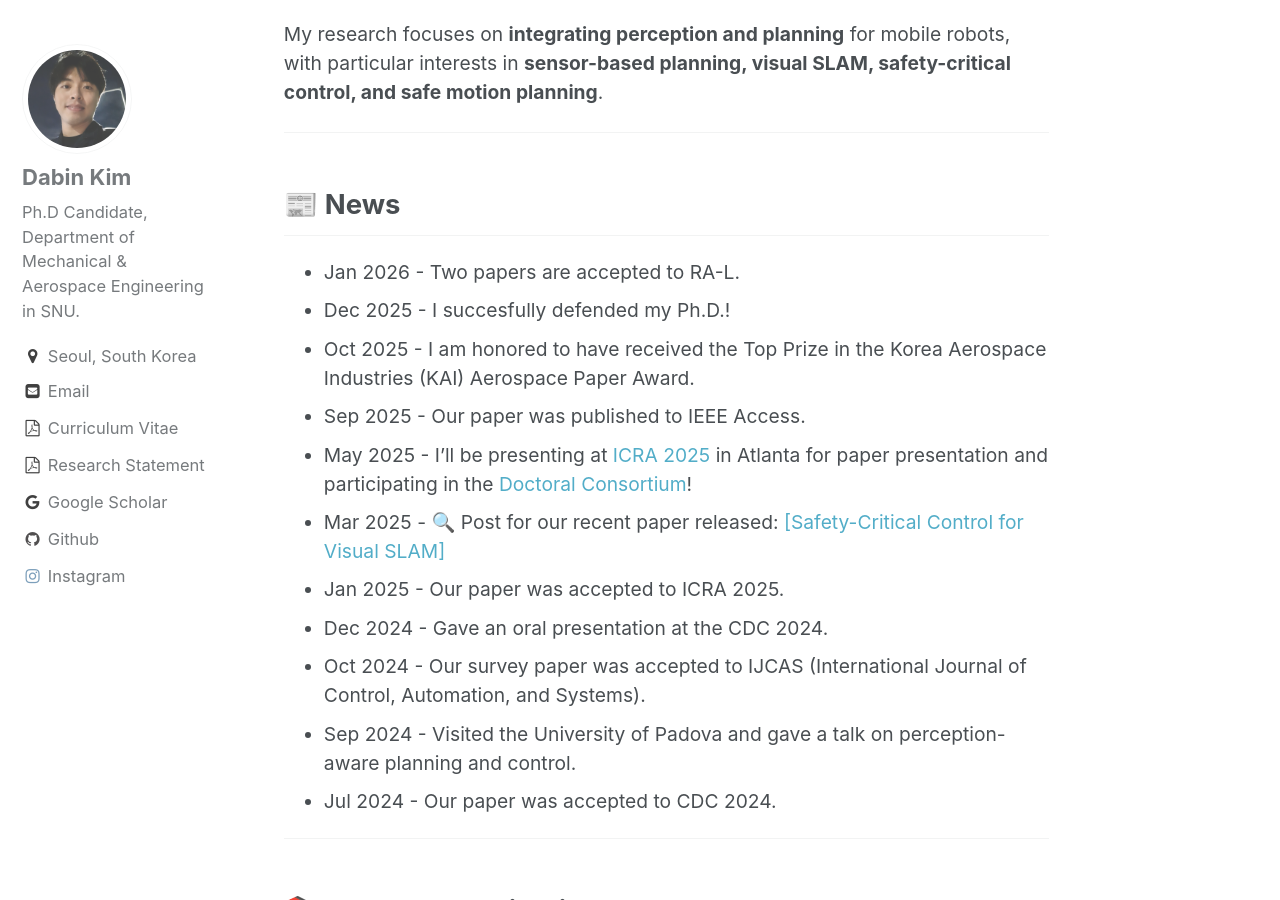
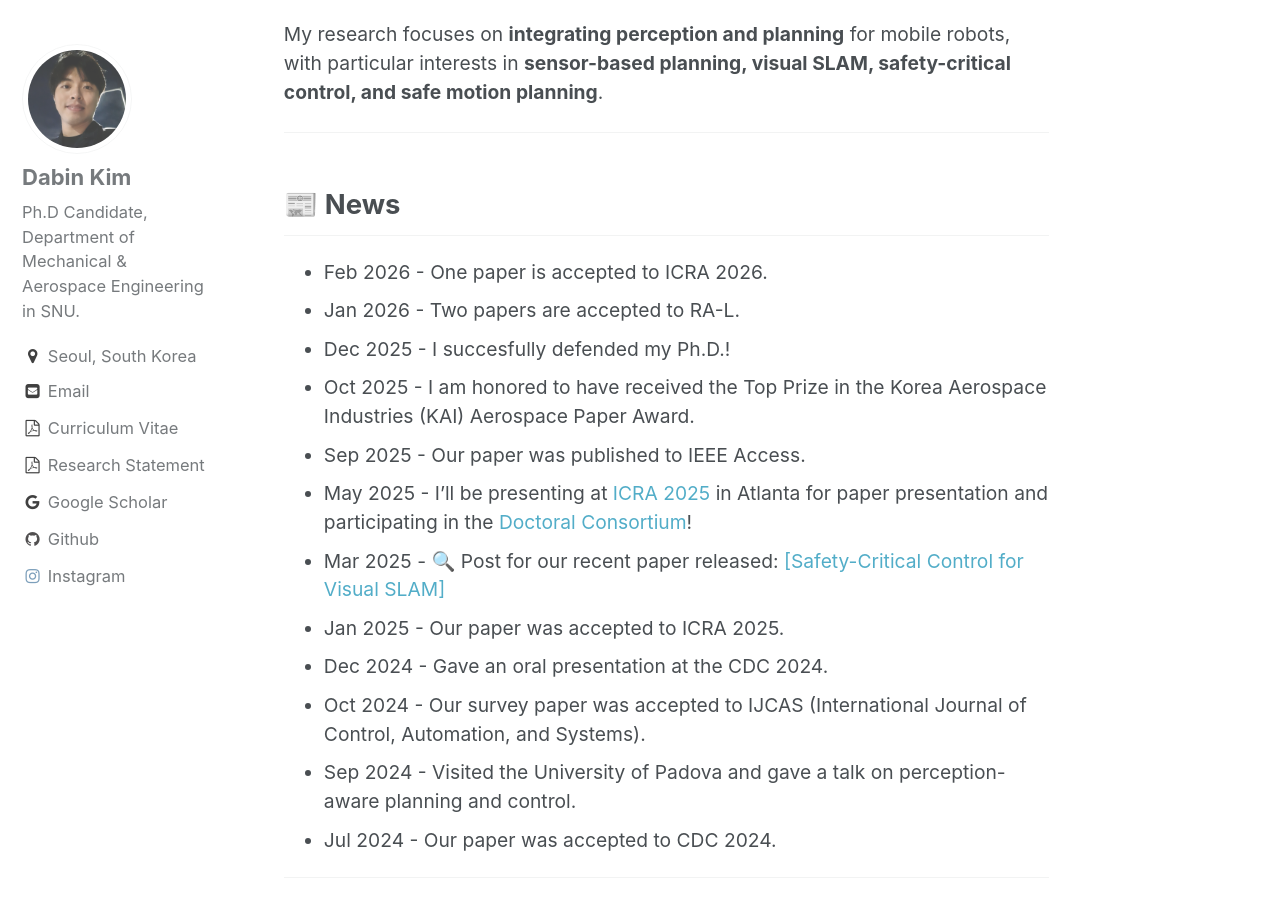
Before and after one commit to dabinkim-LGOM/dabinkim-LGOM.github.io, a Jekyll site: the page built from index.md, in a window 1280 px wide and 900 px high, scrolled down 647 px. Built offline with Jekyll 4.4.1, drawn with Linux system fonts in a browser that asks for light colours.

Commit message:
Update index.md

```diff
--- a/index.md
+++ b/index.md
@@ -38,6 +38,7 @@ My research focuses on **integrating perception and planning** for mobile robots
 ---
 <!-- NEWS -->
 ## 📰 News
+- Feb 2026 - One paper is accepted to ICRA 2026.
 - Jan 2026 - Two papers are accepted to RA-L.
 - Dec 2025 - I succesfully defended my Ph.D.!
 - Oct 2025 - I am honored to have received the Top Prize in the Korea Aerospace Industries (KAI) Aerospace Paper Award.
```
